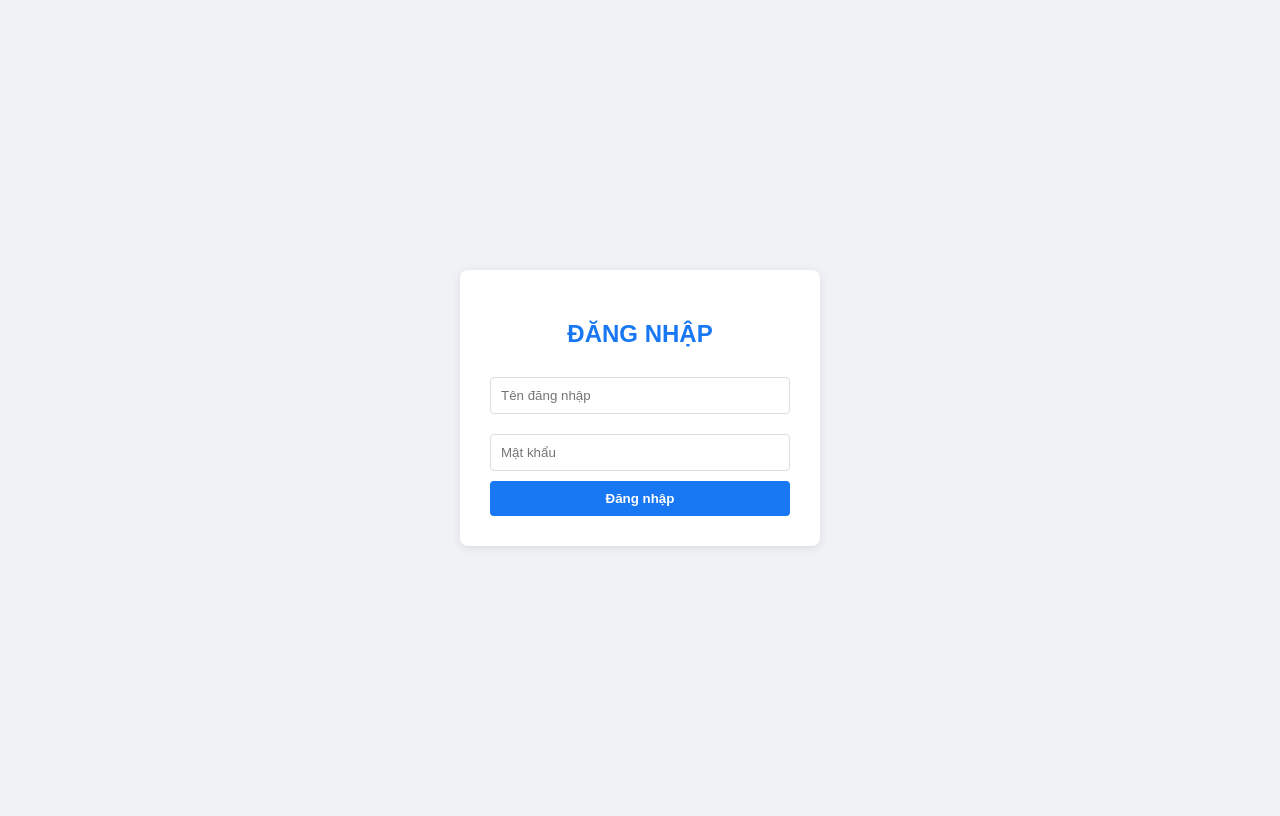
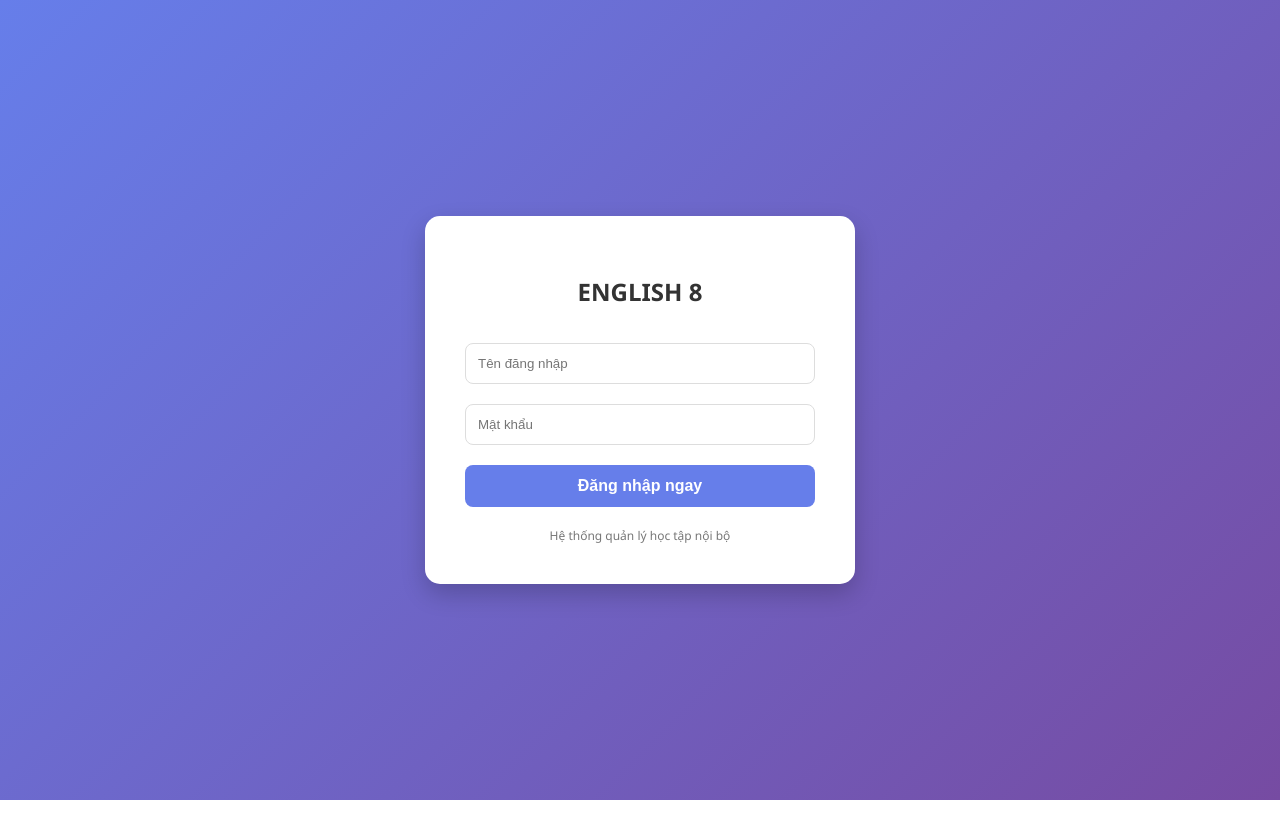
Before and after one commit to thezhongli12/tienganh8-app1, a website: page views/login.html in a window 1280 px wide. Drawn offline with Linux system fonts and the light colour scheme.

Commit message:
Revamp login.html with new styles and layout
Updated the login page with a new design and improved styles.

```diff
--- a/views/login.html
+++ b/views/login.html
@@ -4,23 +4,26 @@
     <meta charset="UTF-8">
     <meta name="viewport" content="width=device-width, initial-scale=1.0">
     <title>Đăng nhập - Tiếng Anh 8</title>
-    <link rel="stylesheet" href="/css/style.css"> </head>
-<body style="font-family: Arial; display: flex; justify-content: center; align-items: center; height: 100vh; background: #f0f2f5;">
-
-    <form action="/login" method="POST" style="background: white; padding: 30px; border-radius: 8px; box-shadow: 0 2px 10px rgba(0,0,0,0.1); width: 300px;">
-        <h2 style="text-align: center; color: #1877f2;">ĐĂNG NHẬP</h2>
-
-        <input type="text" name="username" placeholder="Tên đăng nhập" required
-               style="width: 100%; padding: 10px; margin: 10px 0; border: 1px solid #ddd; border-radius: 4px; box-sizing: border-box;">
-
-        <input type="password" name="password" placeholder="Mật khẩu" required
-               style="width: 100%; padding: 10px; margin: 10px 0; border: 1px solid #ddd; border-radius: 4px; box-sizing: border-box;">
-
-        <button type="submit"
-                style="width: 100%; padding: 10px; background: #1877f2; color: white; border: none; border-radius: 4px; cursor: pointer; font-weight: bold;">
-            Đăng nhập
-        </button>
-    </form>
-
+    <style>
+        body { font-family: 'Segoe UI', Tahoma, Geneva, Verdana, sans-serif; background: linear-gradient(135deg, #667eea 0%, #764ba2 100%); display: flex; justify-content: center; align-items: center; height: 100vh; margin: 0; }
+        .login-card { background: white; padding: 40px; border-radius: 15px; box-shadow: 0 10px 25px rgba(0,0,0,0.2); width: 100%; max-width: 350px; text-align: center; }
+        h2 { color: #333; margin-bottom: 25px; font-size: 24px; }
+        input { width: 100%; padding: 12px; margin: 10px 0; border: 1px solid #ddd; border-radius: 8px; box-sizing: border-box; outline: none; transition: 0.3s; }
+        input:focus { border-color: #667eea; box-shadow: 0 0 8px rgba(102, 126, 234, 0.3); }
+        button { width: 100%; padding: 12px; background: #667eea; color: white; border: none; border-radius: 8px; cursor: pointer; font-size: 16px; font-weight: bold; transition: 0.3s; margin-top: 10px; }
+        button:hover { background: #5a67d8; transform: translateY(-2px); }
+        .footer-text { margin-top: 20px; font-size: 12px; color: #777; }
+    </style>
+</head>
+<body>
+    <div class="login-card">
+        <h2>ENGLISH 8</h2>
+        <form action="/login" method="POST">
+            <input type="text" name="username" placeholder="Tên đăng nhập" required>
+            <input type="password" name="password" placeholder="Mật khẩu" required>
+            <button type="submit">Đăng nhập ngay</button>
+        </form>
+        <div class="footer-text">Hệ thống quản lý học tập nội bộ</div>
+    </div>
 </body>
 </html>
```
